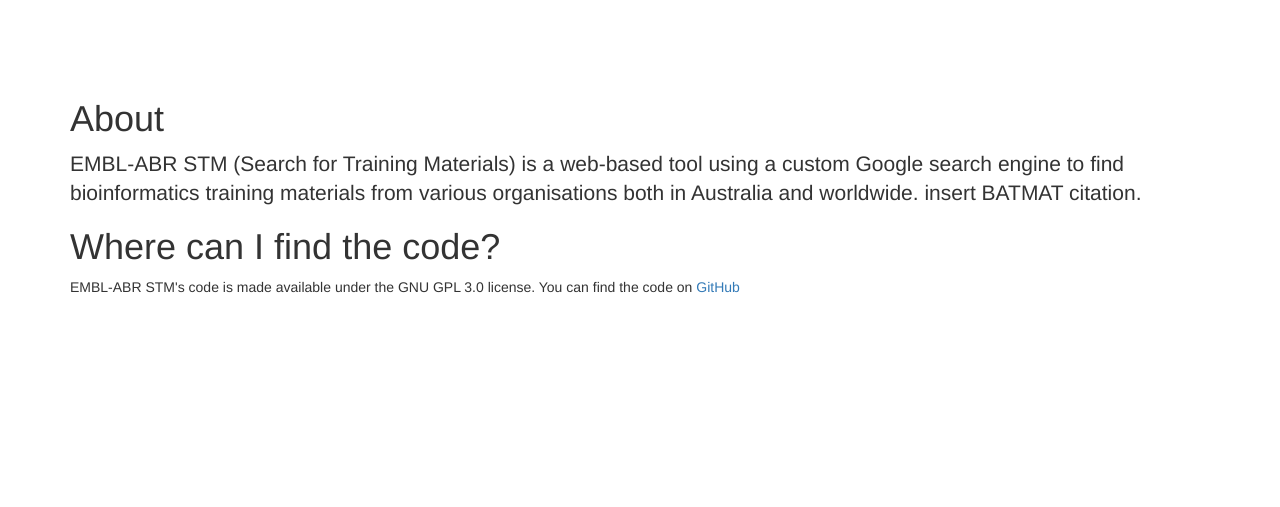
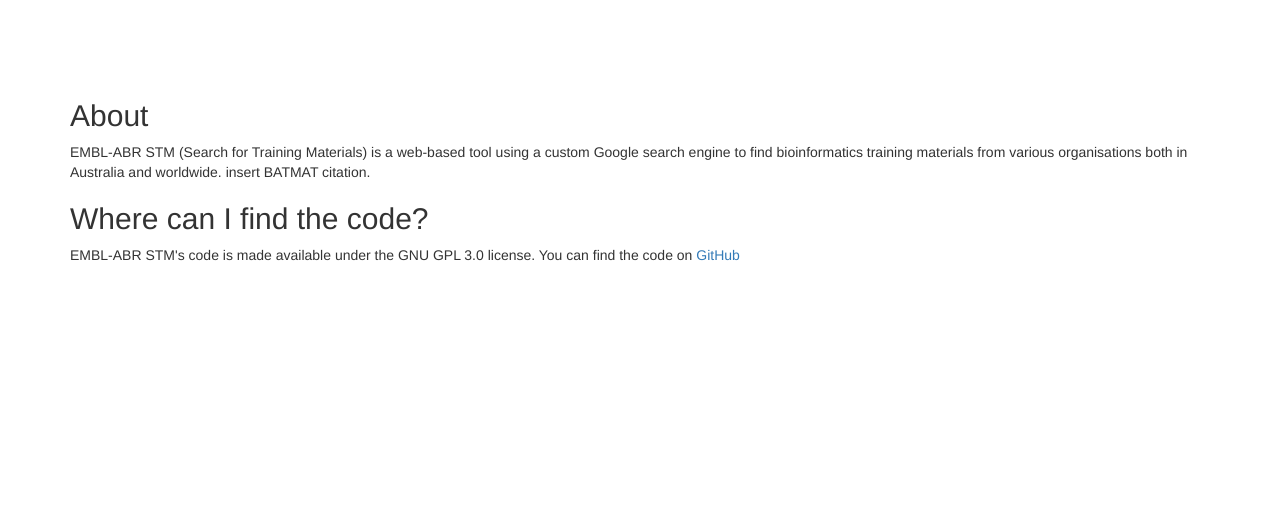
Before and after one commit to EMBL-ABR/EMBL-ABR-STM, a PHP site: page /about.html in a window 1280 px wide. Shown: the part 51-558 px from the top of the page. Run offline with PHP 8.4, Linux system fonts and the light colour scheme; some libraries are stand-ins or nearby versions.

Commit message:
[mod] style and content

```diff
--- a/about.html
+++ b/about.html
@@ -66,11 +66,11 @@
 
     <div class="container theme-showcase" role="main">
       <div class="starter-template">
-        <h1>About</h1>
-        <p class="lead">EMBL-ABR STM (Search for Training Materials) is a web-based tool using a custom Google search engine to find bioinformatics training materials from various
+        <h2>About</h2>
+        <p>EMBL-ABR STM (Search for Training Materials) is a web-based tool using a custom Google search engine to find bioinformatics training materials from various
 								organisations both in Australia and worldwide. insert BATMAT citation.</p>
 
-				<h1>Where can I find the code?</h1>
+				<h2>Where can I find the code?</h2>
 				<p>EMBL-ABR STM's code is made available under the GNU GPL 3.0 license. You can find the code on
 				<a href="https://github.com/madiflannery/EMBL-ABR-STM">GitHub</a></p>
       </div>
--- a/contact.html
+++ b/contact.html
@@ -66,8 +66,9 @@
 
     <div class="container theme-showcase" role="main">
       <div class="starter-template">
-        <h1>Contact us</h1>
-        <p class="lead">Text here with contact info. Link to adding sources.</p>
+        <h2>Contact us</h2>
+        <p>If you wish to request that a new source be added to EMBL-ABR STM, please fill out the form <a href="sources.html">here</a>.</p>
+        <p>For all other enquiries, please <a href="mailto:madisonflannery93@gmail.com">contact us via email</a>.</p>
       </div>
 
     </div> <!-- /container -->
--- a/css/theme.css
+++ b/css/theme.css
@@ -46,3 +46,7 @@ body {
 .text-muted {
     color: #333;
 }
+
+.p {
+  font-size:16px;
+}
```
